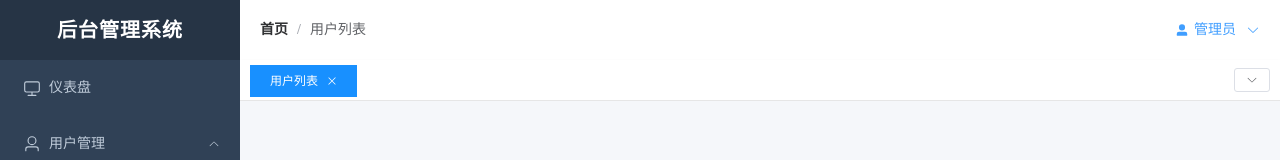
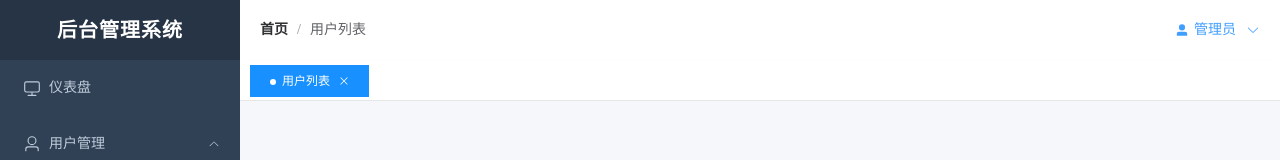
Before and after one commit to LeoZerona/zxxsys_front, a Vue app: page /second in a window 1280 px wide. Shown: the top 160 px of the page. Built offline with nearby package versions, Linux system fonts and the light colour scheme.

Commit message:
feat: 标签栏圆点，右键菜单

```diff
--- a/src/pages/second/index.vue
+++ b/src/pages/second/index.vue
@@ -79,26 +79,34 @@
           closable
           @tab-click="handleTabClick"
           @tab-remove="handleTabClose"
+          @contextmenu.prevent="onTabsContextmenu"
         >
           <el-tab-pane
             v-for="tab in visitedTabs"
             :key="tab.name"
-              :label="tab.title"
             :name="tab.name"
-            />
+            @contextmenu.prevent="showContextMenu($event, tab.name)"
+          >
+            <template #label>
+              <span :class="{ 'active-dot': tab.name === activeTab }">
+                {{ tab.title }}
+              </span>
+            </template>
+          </el-tab-pane>
         </el-tabs>
-          <el-dropdown trigger="click" @command="handleTabsCommand">
-            <el-button size="small" class="tabs-more">
-              <el-icon><ArrowDown /></el-icon>
-            </el-button>
-            <template #dropdown>
-              <el-dropdown-menu>
-                <el-dropdown-item command="close-others">关闭其他</el-dropdown-item>
-                <el-dropdown-item command="close-right">关闭右侧</el-dropdown-item>
-                <el-dropdown-item command="close-all">关闭所有</el-dropdown-item>
-              </el-dropdown-menu>
-            </template>
-          </el-dropdown>
+        <!-- 右键浮动菜单 -->
+        <Teleport to="body">
+          <div
+            v-if="contextMenuVisible"
+            class="context-menu"
+            :style="{ left: contextMenuX + 'px', top: contextMenuY + 'px' }"
+            @mouseleave="contextMenuVisible = false"
+          >
+            <div class="context-item" @click="closeOthers">关闭其他</div>
+            <div class="context-item" @click="closeRight">关闭右侧</div>
+            <div class="context-item" @click="closeAll">关闭所有</div>
+          </div>
+        </Teleport>
       </nav>
 
       <!-- 页面主体 -->
@@ -110,111 +118,154 @@
 </template>
 
 <script setup lang="ts">
-  import { computed, ref, watch } from 'vue'
-  import { useRouter, useRoute } from 'vue-router'
+import { computed, ref, watch, h } from "vue";
+import { useRouter, useRoute } from "vue-router";
 import {
   Monitor,
   User,
   Document,
   Setting,
   UserFilled,
-    ArrowDown
-  } from '@element-plus/icons-vue'
+  ArrowDown,
+} from "@element-plus/icons-vue";
+import { nextTick } from "vue";
 
 interface Tab {
-    name: string
-    title: string
+  name: string;
+  title: string;
 }
 
-  const router = useRouter()
-  const route = useRoute()
+const router = useRouter();
+const route = useRoute();
 
-  const activeMenu = ref<string>('user-list')
-  const visitedTabs = ref<Tab[]>([
-    { name: 'user-list', title: '用户列表' }
-  ])
-  const activeTab = ref<string>('user-list')
+const activeMenu = ref<string>("user-list");
+const visitedTabs = ref<Tab[]>([{ name: "user-list", title: "用户列表" }]);
+const activeTab = ref<string>("user-list");
 
 const menuTitleMap: Record<string, string> = {
-    dashboard: '仪表盘',
-    'user-list': '用户列表',
-    'user-role': '角色管理',
-    'article-list': '文章列表',
-    category: '分类管理',
-    settings: '系统设置'
-  }
+  dashboard: "仪表盘",
+  "user-list": "用户列表",
+  "user-role": "角色管理",
+  "article-list": "文章列表",
+  category: "分类管理",
+  settings: "系统设置",
+};
 
-  const currentPageTitle = computed(() => menuTitleMap[activeMenu.value] ?? '用户列表')
+const contextMenuVisible = ref(false);
+const contextMenuX = ref(0);
+const contextMenuY = ref(0);
+let rightClickTab = ""; // 记录右键的是哪个 tab
+
+const currentPageTitle = computed(
+  () => menuTitleMap[activeMenu.value] ?? "用户列表"
+);
 
 /* 标签栏逻辑 */
 const addTab = (name: string) => {
-    const title = menuTitleMap[name]
-    if (!title) return
-    const exists = visitedTabs.value.some(tab => tab.name === name)
+  const title = menuTitleMap[name];
+  if (!title) return;
+  const exists = visitedTabs.value.some((tab) => tab.name === name);
   if (!exists) {
-      visitedTabs.value.push({ name, title })
+    visitedTabs.value.push({ name, title });
   }
-    activeTab.value = name
-  }
+  activeTab.value = name;
+};
 
 const closeTab = (name: string) => {
-    const idx = visitedTabs.value.findIndex(tab => tab.name === name)
-    if (idx === -1) return
-    visitedTabs.value.splice(idx, 1)
+  const idx = visitedTabs.value.findIndex((tab) => tab.name === name);
+  if (idx === -1) return;
+  visitedTabs.value.splice(idx, 1);
   if (activeTab.value === name) {
-      const nextTab = visitedTabs.value[idx - 1] || visitedTabs.value[0]
+    const nextTab = visitedTabs.value[idx - 1] || visitedTabs.value[0];
     if (nextTab) {
-        activeTab.value = nextTab.name
-        router.push({ name: nextTab.name })
+      activeTab.value = nextTab.name;
+      router.push({ name: nextTab.name });
     }
   }
-  }
+};
 
 const handleTabClick = (pane: any) => {
-    router.push({ name: pane.props.name })
-  }
+  const name = pane.props.name;
+  activeMenu.value = name; // 同步菜单高亮
+  // router.push({ name });
+};
 
-  const handleTabClose = (name: string) => closeTab(name)
-
-  const handleTabsCommand = (cmd: string) => {
-    const cur = activeTab.value
-    const idx = visitedTabs.value.findIndex(t => t.name === cur)
-    if (cmd === 'close-others') {
-      visitedTabs.value = visitedTabs.value.filter(t => t.name === cur)
-    } else if (cmd === 'close-right') {
-      visitedTabs.value = visitedTabs.value.slice(0, idx + 1)
-    } else if (cmd === 'close-all') {
-      visitedTabs.value = [{ name: 'dashboard', title: '仪表盘' }]
-      activeTab.value = 'dashboard'
-      router.push({ name: 'dashboard' })
-    }
-  }
+const handleTabClose = (name: string) => closeTab(name);
+// 点击其他地方关闭右键菜单
+window.addEventListener("click", () => {
+  contextMenuVisible.value = false;
+});
 
 const handleMenuSelect = (index: string) => {
-    activeMenu.value = index
-    addTab(index)
-    router.push({ name: index })
-  }
+  activeMenu.value = index;
+  addTab(index);
+  // router.push({ name: index });
+};
 
 const handleLogout = () => {
   // 退出登录逻辑
-  }
+};
 
 /* 监听路由变化，自动添加标签 */
 watch(
   () => route.name as string,
-    name => {
+  (name) => {
     if (name && menuTitleMap[name]) {
-        activeMenu.value = name
-        addTab(name)
+      activeMenu.value = name;
+      addTab(name);
     }
   },
   { immediate: true }
-  )
+);
+
+/* 显示菜单 */
+function showContextMenu(e: MouseEvent, tabName: string) {
+  e.preventDefault(); // 阻止原生右键菜单
+  rightClickTab = tabName;
+  contextMenuX.value = e.clientX;
+  contextMenuY.value = e.clientY;
+  contextMenuVisible.value = true;
+
+  /* 点别的地方自动关闭 */
+  nextTick(() => {
+    const close = () => (contextMenuVisible.value = false);
+    document.addEventListener("click", close, { once: true });
+  });
+}
+
+/* 三个关闭逻辑 */
+function closeOthers() {
+  visitedTabs.value = visitedTabs.value.filter((t) => t.name === rightClickTab);
+  activeTab.value = rightClickTab;
+  router.push({ name: rightClickTab });
+  contextMenuVisible.value = false;
+}
+function closeRight() {
+  const idx = visitedTabs.value.findIndex((t) => t.name === rightClickTab);
+  visitedTabs.value = visitedTabs.value.slice(0, idx + 1);
+  activeTab.value = rightClickTab;
+  router.push({ name: rightClickTab });
+  contextMenuVisible.value = false;
+}
+function closeAll() {
+  visitedTabs.value = [{ name: "dashboard", title: "仪表盘" }];
+  activeTab.value = "dashboard";
+  router.push({ name: "dashboard" });
+  contextMenuVisible.value = false;
+}
+function onTabsContextmenu(e: MouseEvent) {
+  /* 真正被右键的元素是 .el-tabs__item */
+  const item = (e.target as HTMLElement).closest(".el-tabs__item");
+  if (!item) return;
+
+  /* 从属性里把 pane 的 name 读出来 */
+  const paneName = item.getAttribute("aria-controls")?.replace("pane-", "");
+  if (paneName) showContextMenu(e, paneName);
+}
 </script>
 
 <style scoped lang="scss">
-  @import '@/styles/globalVariable.scss';
+@import "@/styles/globalVariable.scss";
 
 .admin-container {
   display: flex;
@@ -330,8 +381,39 @@
     }
   }
 
+  .active-dot::before {
+    content: "";
+    display: inline-block;
+    width: 6px;
+    height: 6px;
+    background-color: white;
+    border-radius: 50%;
+    margin-right: 6px;
+    vertical-align: middle;
+  }
+
   .tabs-more {
     margin-left: 10px;
+  }
+}
+
+.context-menu {
+  position: fixed;
+  z-index: 9999;
+  background: #fff;
+  border: 1px solid #e4e7ed;
+  border-radius: 4px;
+  box-shadow: 0 2px 8px rgba(0, 0, 0, 0.15);
+  padding: 4px 0;
+  font-size: 12px;
+  width: 110px;
+
+  .context-item {
+    padding: 6px 12px;
+    cursor: pointer;
+    &:hover {
+      background-color: #f5f7fa;
+    }
   }
 }
 
--- a/src/types/components.d.ts
+++ b/src/types/components.d.ts
@@ -16,6 +16,7 @@ declare module 'vue' {
     ElButton: typeof import('element-plus/es')['ElButton']
     ElCheckbox: typeof import('element-plus/es')['ElCheckbox']
     ElDialog: typeof import('element-plus/es')['ElDialog']
+    ElDivider: typeof import('element-plus/es')['ElDivider']
     ElDropdown: typeof import('element-plus/es')['ElDropdown']
     ElDropdownItem: typeof import('element-plus/es')['ElDropdownItem']
     ElDropdownMenu: typeof import('element-plus/es')['ElDropdownMenu']
@@ -26,6 +27,7 @@ declare module 'vue' {
     ElLink: typeof import('element-plus/es')['ElLink']
     ElMenu: typeof import('element-plus/es')['ElMenu']
     ElMenuItem: typeof import('element-plus/es')['ElMenuItem']
+    ElPopover: typeof import('element-plus/es')['ElPopover']
     ElSubMenu: typeof import('element-plus/es')['ElSubMenu']
     ElTabPane: typeof import('element-plus/es')['ElTabPane']
     ElTabs: typeof import('element-plus/es')['ElTabs']
```
Also changed, not shown: 1 other file (tests, documents, lock files or other folders). Lines whose indentation alone changed are shown as unchanged.
